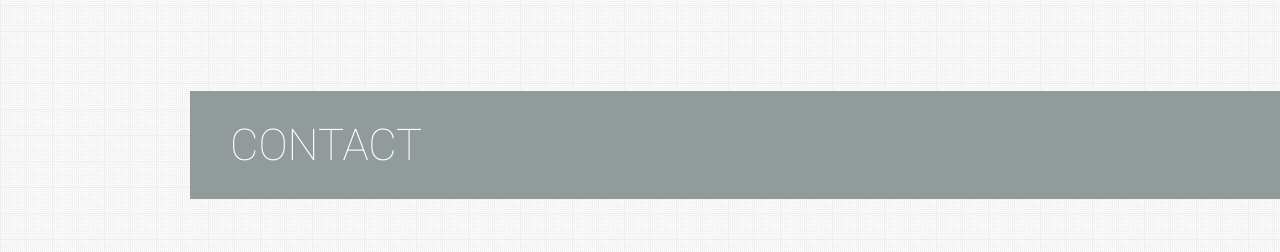
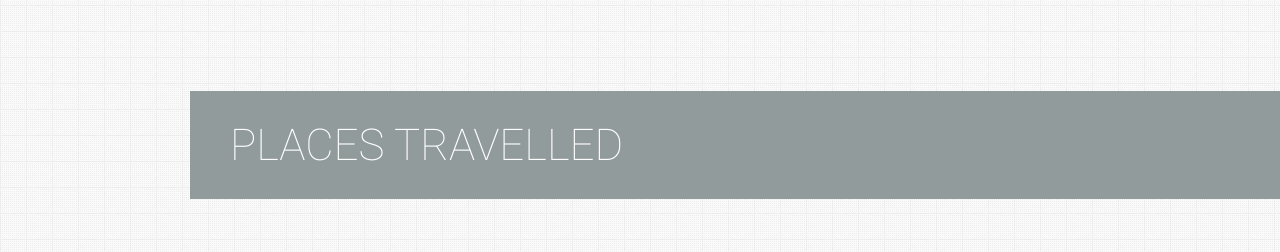
Before and after one commit to hetav-ece444/hetav-ece444.github.io, a plain HTML site: page index.html in a window 1280 px wide. Shown: the part 7015-7267 px from the top of the page. Drawn offline with nearby package versions, Linux system fonts and the light colour scheme.

Commit message:
Corrected section name

```diff
--- a/index.html
+++ b/index.html
@@ -959,7 +959,7 @@ safety risks.
     </section>
 
     <section id="placestravelled" class="section scrollspy full-height">
-      <h3 class="page-title white-text teal">Contact</h3>
+      <h3 class="page-title white-text teal">Places Travelled</h3>
       <div class="container">
         <iframe src="https://www.google.com/maps/d/embed?mid=1OJCF3Ej_aNEW1Hdh53YL2aS6jlWK7Zw&ehbc=2E312F" width="640" height="480"></iframe>
       </div>
```
